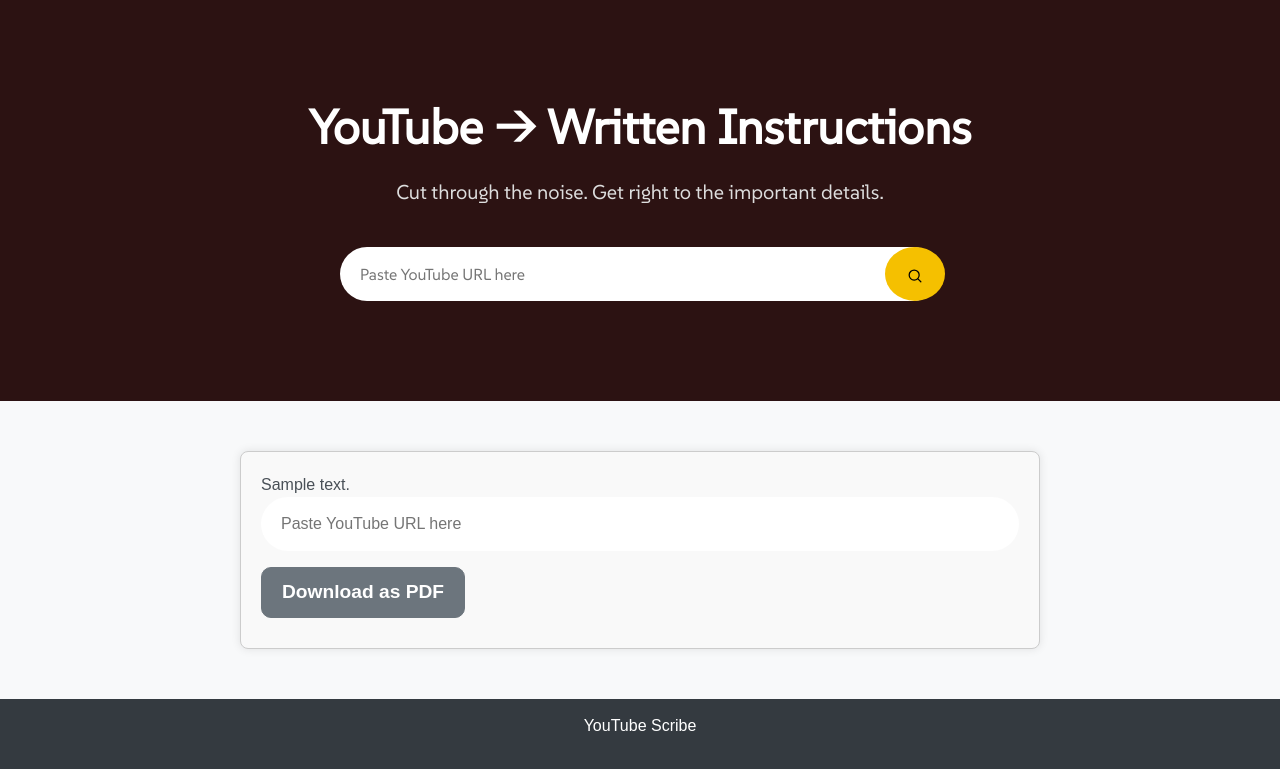
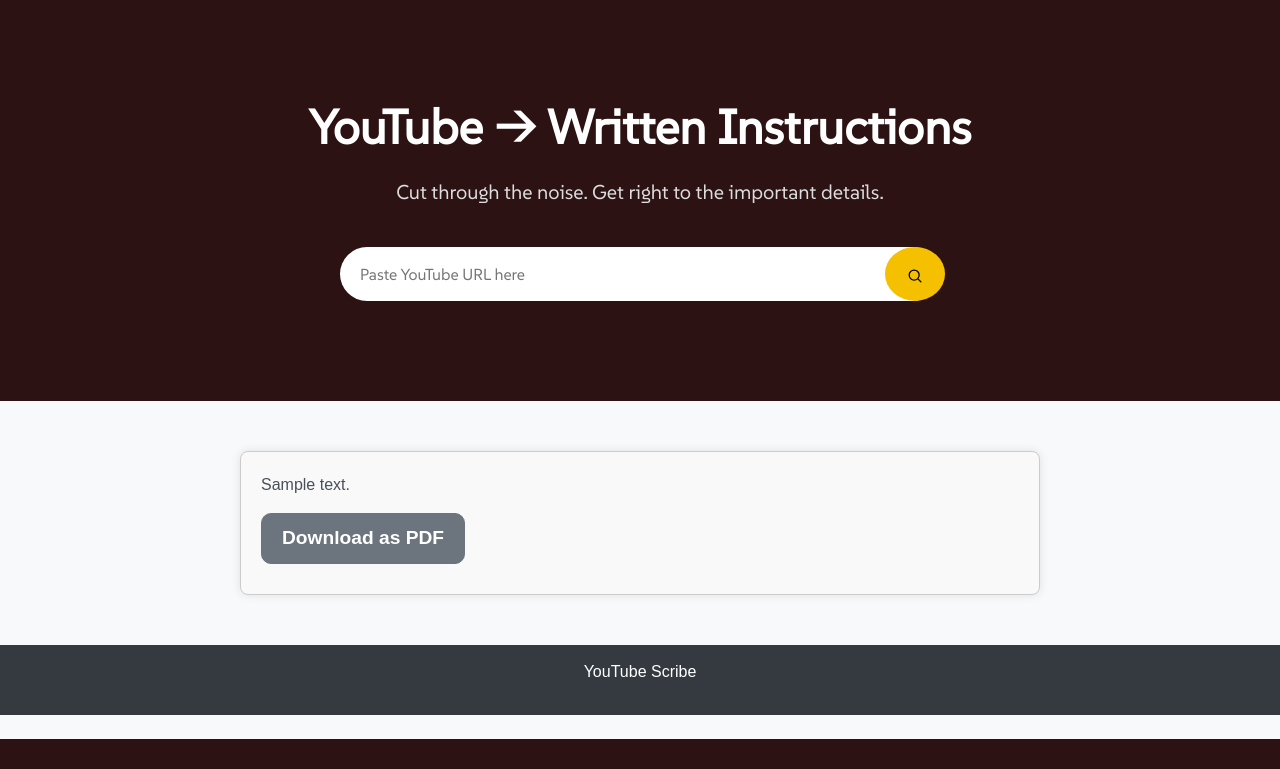
Before and after one commit to Nickydoesthings/YouTube-Scribe, a Flask app: template templates/generator.html in a window 1280 px wide. Shown: the part 61-830 px from the top of the page. After the commit the page ends 800 px from the top, so only its background shows below. Run offline with Flask 3, Linux system fonts and the light colour scheme; the template is opened without the code that fills it: most values are stand-ins (such as "Sample title", 1, 10 or a date in 2020); some libraries are stand-ins or nearby versions.

Commit message:
fixed second URL input box at the bottom of a generated summary.

```diff
--- a/templates/generator.html
+++ b/templates/generator.html
@@ -34,8 +34,7 @@
                 </div>
                 <!-- Button to download the summary as a PDF -->
                 <form method="GET" action="/download/pdf">
-                    <input type="url" name="youtubeLink" id="youtubeLink" value="{{ request.args.get('youtubeLink', '') }}" placeholder="Paste YouTube URL here" class="hero-input" required>
-
+                    <input type="hidden" name="youtubeLink" value="{{ request.args.get('youtubeLink', '') }}">
                     <button type="submit" class="btn btn-secondary mt-3">Download as PDF</button>
                 </form>
             </div>
```
